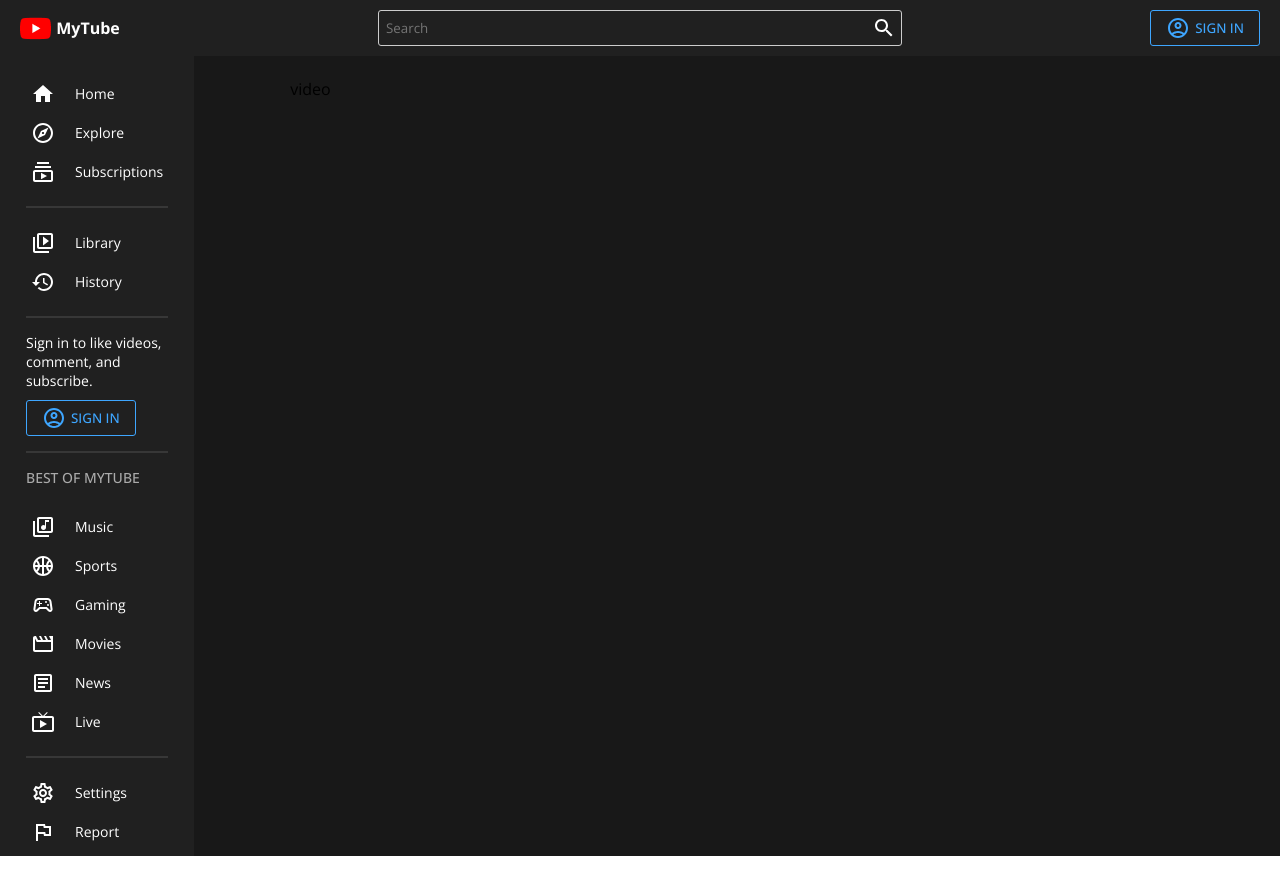
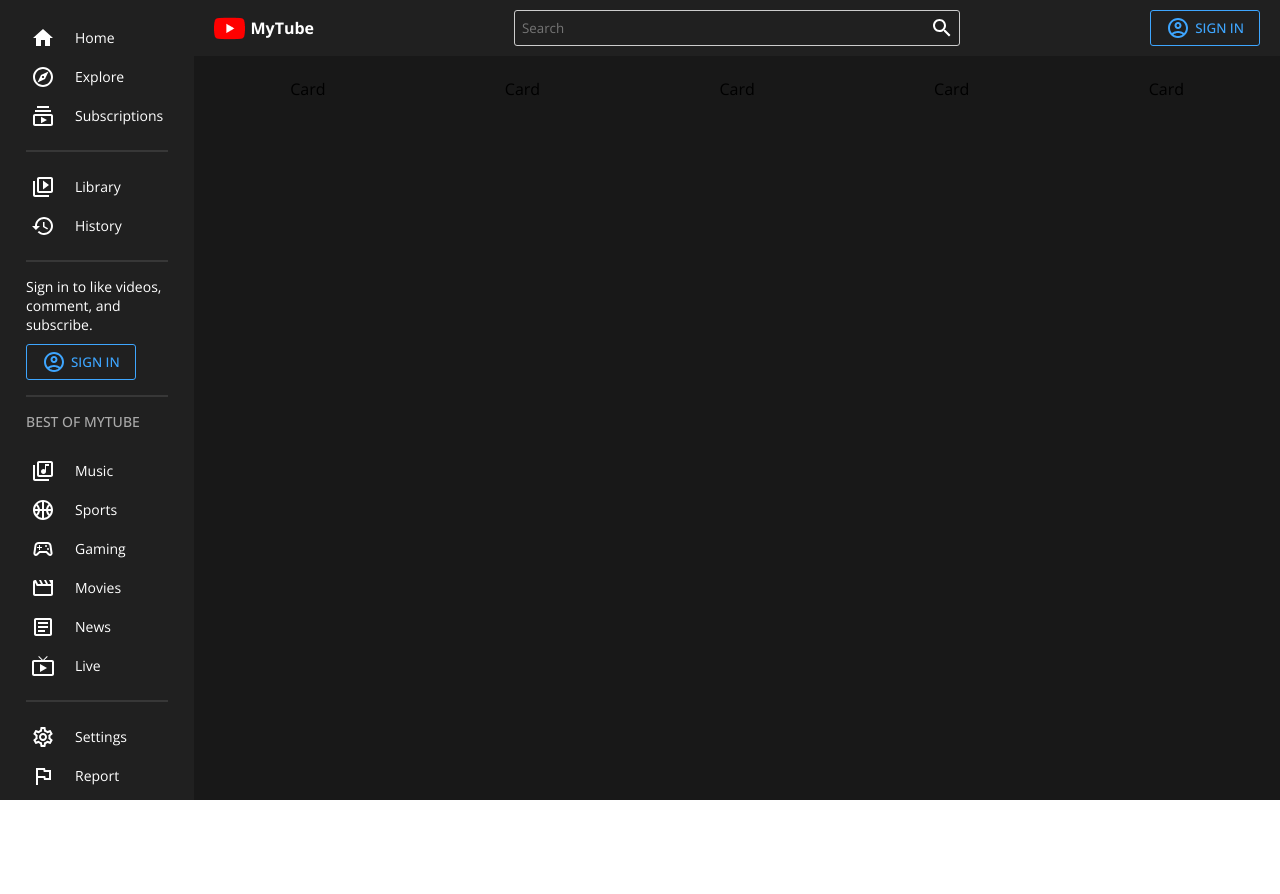
Before and after one commit to knrbokhari/youtybe-clone, a React (Create React App) app in the folder client/: page / in a window 1280 px wide. Shown: the top 894 px of the page. Built offline with nearby package versions, Linux system fonts and the light colour scheme.

Commit message:
creating pages & card component

```diff
--- a/client/src/App.js
+++ b/client/src/App.js
@@ -3,6 +3,11 @@
 import Menu from "./components/Menu";
 import Navbar from "./components/Navbar";
 import { darkTheme, lightTheme } from "./utils/Theme";
+import { BrowserRouter, Routes, Route } from "react-router-dom";
+import Home from "./pages/Home";
+import Video from "./pages/Video";
+import SignIn from "./pages/SignIn";
+import Search from "./pages/Search";
 
 const Container = styled.div`
   display: flex;
@@ -18,15 +23,34 @@
 
 function App() {
   const [darkMode, setDarkMode] = useState(true);
+  const currentUser = false;
 
   return (
     <ThemeProvider theme={darkMode ? darkTheme : lightTheme}>
-      <Navbar />
       <Container>
-        <Menu darkMode={darkMode} setDarkMode={setDarkMode} />
-        <Main>
-          <Wrapper>video</Wrapper>
-        </Main>
+        <BrowserRouter>
+          <Menu darkMode={darkMode} setDarkMode={setDarkMode} />
+          <Main>
+            <Navbar />
+            <Wrapper>
+              <Routes>
+                <Route path="/">
+                  <Route index element={<Home type="random" />} />
+                  <Route path="trends" element={<Home type="trend" />} />
+                  <Route path="subscriptions" element={<Home type="sub" />} />
+                  <Route path="search" element={<Search />} />
+                  <Route
+                    path="signin"
+                    element={currentUser ? <Home /> : <SignIn />}
+                  />
+                  <Route path="video">
+                    <Route path=":id" element={<Video />} />
+                  </Route>
+                </Route>
+              </Routes>
+            </Wrapper>
+          </Main>
+        </BrowserRouter>
       </Container>
     </ThemeProvider>
   );
--- /dev/null
+++ b/client/src/components/Card.jsx
@@ -0,0 +1,10 @@
+import React from "react";
+import styled from "styled-components";
+
+const Container = styled.div``;
+
+const Card = () => {
+  return <Container>Card</Container>;
+};
+
+export default Card;
--- /dev/null
+++ b/client/src/pages/Home.jsx
@@ -0,0 +1,23 @@
+import React from "react";
+import styled from "styled-components";
+import Card from "../components/Card";
+
+const Container = styled.div`
+  display: flex;
+  justify-content: space-between;
+  flex-wrap: wrap;
+`;
+
+const Home = () => {
+  return (
+    <Container>
+      <Card />
+      <Card />
+      <Card />
+      <Card />
+      <Card />
+    </Container>
+  );
+};
+
+export default Home;
--- /dev/null
+++ b/client/src/pages/Search.jsx
@@ -0,0 +1,7 @@
+import React from "react";
+
+const Search = () => {
+  return <div>Search</div>;
+};
+
+export default Search;
--- /dev/null
+++ b/client/src/pages/SignIn.jsx
@@ -0,0 +1,7 @@
+import React from "react";
+
+const SignIn = () => {
+  return <div>SignIn</div>;
+};
+
+export default SignIn;
--- /dev/null
+++ b/client/src/pages/Video.jsx
@@ -0,0 +1,7 @@
+import React from "react";
+
+const Video = () => {
+  return <div>Video</div>;
+};
+
+export default Video;
```
